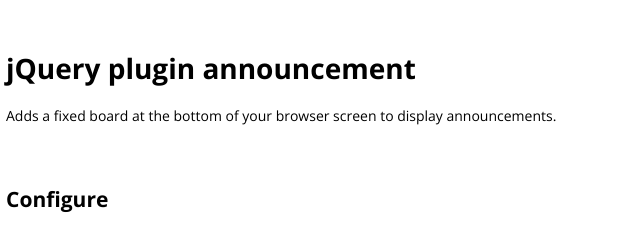
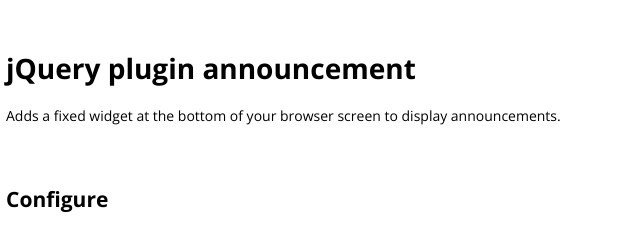
Before and after one commit to lelinhtinh/announcement, a website: page demo/index.html in a window 1280 px wide. Shown: the top 227 px of the page, 24-664 px from the left. Drawn offline with nearby package versions, Linux system fonts and the light colour scheme.

Commit message:
Fix spell

```diff
--- a/demo/index.html
+++ b/demo/index.html
@@ -7,11 +7,11 @@
     <meta name="viewport" content="width=device-width, initial-scale=1">
     <link rel="shortcut icon" type="image/x-icon" href="favicon.ico" />
     <meta name="title" content="jQuery plugin announcement" />
-    <meta name="description" content="Adds a fixed board at the bottom of your browser screen to display announcements." />
+    <meta name="description" content="Adds a fixed widget at the bottom of your browser screen to display announcements." />
     <meta name="robots" content="all">
     <meta name="author" content="Zzbaivong">
     <meta property="og:title" content="jQuery plugin announcement" />
-    <meta property="og:description" content="Adds a fixed board at the bottom of your browser screen to display announcements." />
+    <meta property="og:description" content="Adds a fixed widget at the bottom of your browser screen to display announcements." />
     <meta property="og:url" content="http://baivong.github.io/announcement/" />
     <meta property="og:image" content="http://baivong.github.io/announcement/screenshot.png" />
     <link rel="stylesheet" type="text/css" href="//fonts.googleapis.com/css?family=Open+Sans:400,700">
@@ -29,7 +29,7 @@
         <div id="main">
             <header id="header">
                 <h1>jQuery plugin announcement</h1>
-                <p>Adds a fixed board at the bottom of your browser screen to display announcements.</p>
+                <p>Adds a fixed widget at the bottom of your browser screen to display announcements.</p>
             </header>
             <section id="config">
                 <h2>Configure</h2>
```
